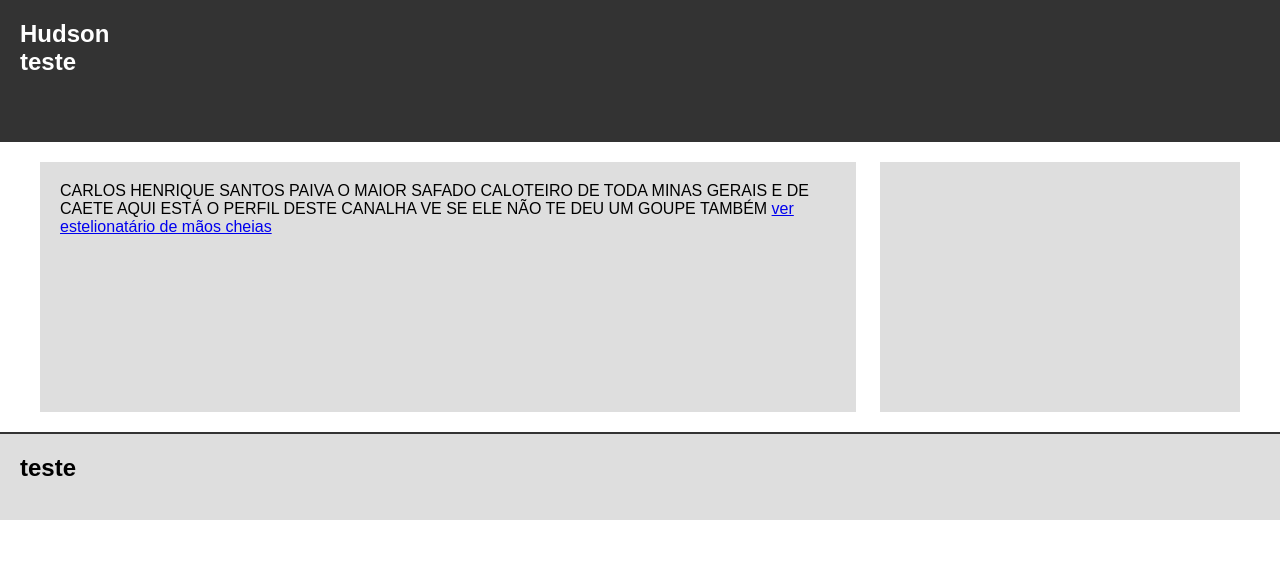
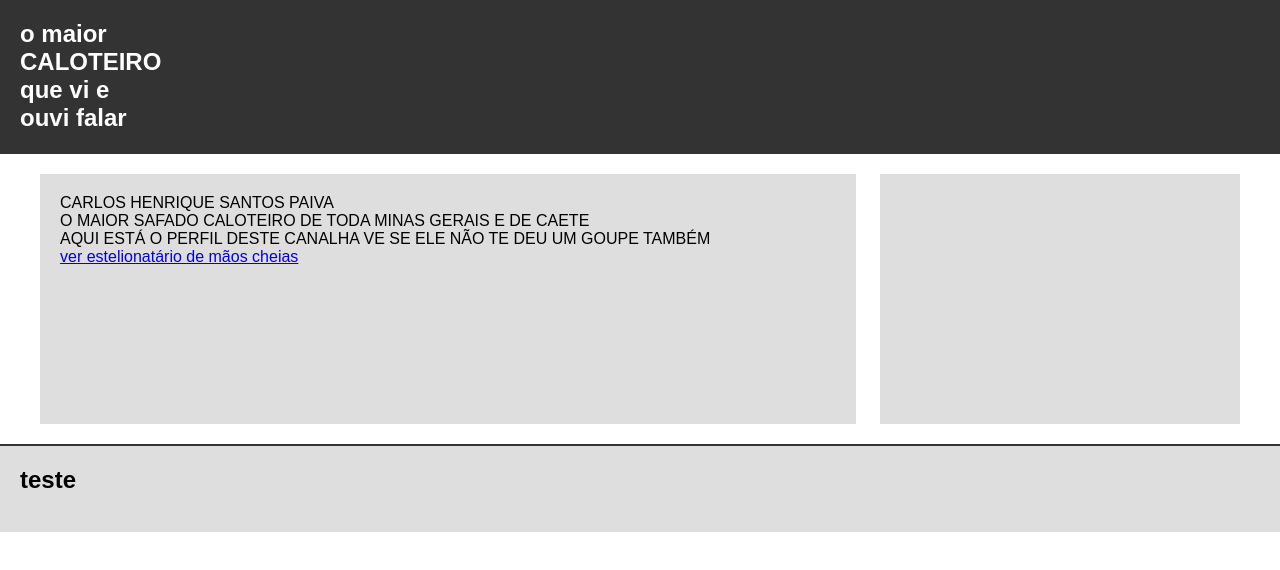
Before and after one commit to negoyego/negoyego.github.io, a plain HTML site: page index.html in a window 1280 px wide. Drawn offline with Linux system fonts and the light colour scheme.

Commit message:
index.html

```diff
--- a/index.html
+++ b/index.html
@@ -16,7 +16,7 @@
     <!-- #header -->
 	<div id="header">
 	    <div id='logo'>
-	    <h2>Hudson teste </h2>
+	    <h2> o maior CALOTEIRO que vi e ouvi falar</h2>
 	    </div>
 
 	    <div id='nav'>
@@ -29,9 +29,9 @@
 	<div id="main">
 	<div id='article'>
 	   <div class='content'>
-	   CARLOS HENRIQUE SANTOS PAIVA
-           O MAIOR SAFADO CALOTEIRO DE TODA MINAS GERAIS E DE CAETE
-AQUI ESTÁ O PERFIL DESTE CANALHA VE SE ELE NÃO TE DEU UM GOUPE TAMBÉM
+	   CARLOS HENRIQUE SANTOS PAIVA  <p>
+           O MAIOR SAFADO CALOTEIRO DE TODA MINAS GERAIS E DE CAETE<p>
+AQUI ESTÁ O PERFIL DESTE CANALHA VE SE ELE NÃO TE DEU UM GOUPE TAMBÉM<p>
 <a href="#">ver estelionatário de mãos cheias </a>
 	   </div>
 	</div>
```
